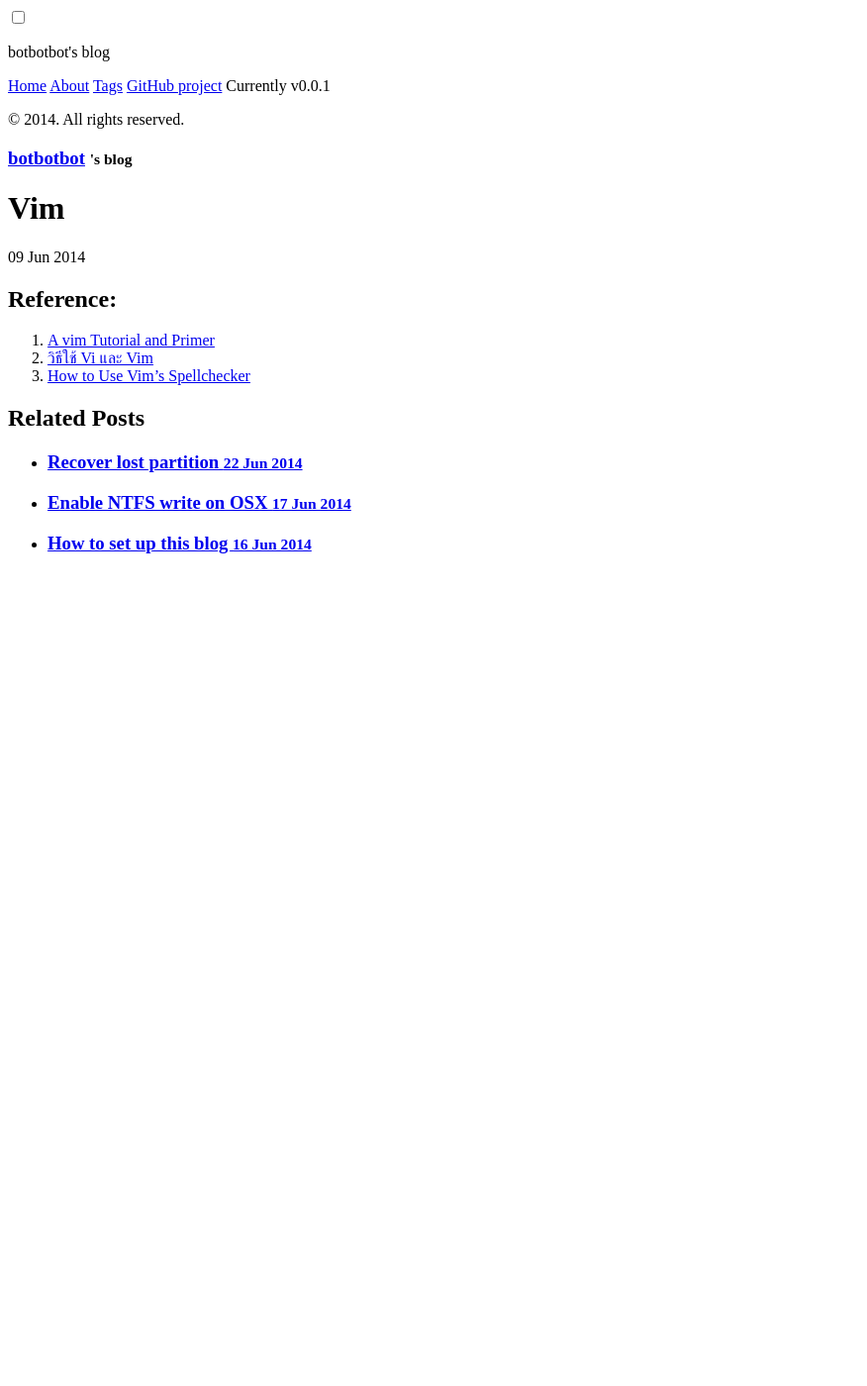
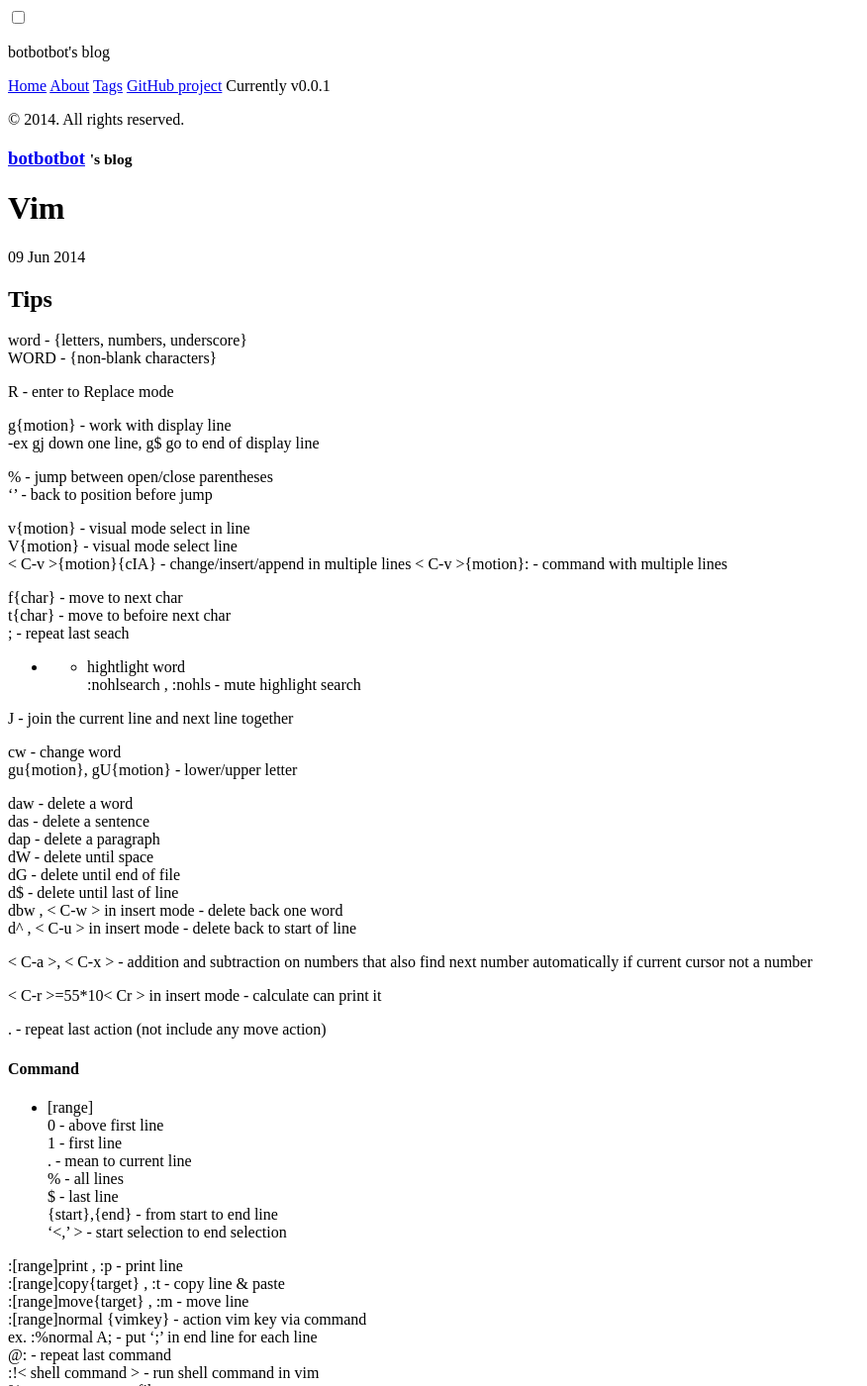
Before and after one commit to ibotdotout/ibotdotout.github.io, a Jekyll site: the page built from _posts/2014-06-09-vim.md, in a window 1280 px wide and 1400 px high. Shown: the whole window at 99% size, without its empty margins (0-876 px from the left). Built offline with Jekyll 4.4.1, drawn with Linux system fonts in a browser that asks for light colours; Markdown is read by kramdown in place of the engine named in the settings; some of the changed text lies outside the part shown.

Commit message:
update post/vim

````diff
--- a/_posts/2014-06-09-vim.md
+++ b/_posts/2014-06-09-vim.md
@@ -3,6 +3,105 @@ layout: post
 title: "Vim"
 tags: vim
 ---
+## Tips
+
+word - {letters, numbers, underscore}
+WORD - {non-blank characters}
+
+R - enter to Replace mode
+
+g{motion} - work with display line
+  -ex gj down one line, g$ go to end of display line
+
+% - jump between open/close parentheses
+'' - back to position before jump
+
+v{motion} - visual mode select in line
+V{motion} - visual mode select line
+< C-v >{motion}{cIA} - change/insert/append in multiple lines
+< C-v >{motion}: - command with multiple lines
+
+f{char} - move to next char
+t{char} - move to befoire next char
+; - repeat last seach
+* - hightlight word
+:nohlsearch , :nohls - mute highlight search
+
+J - join the current line and next line together
+
+cw - change word
+gu{motion}, gU{motion} - lower/upper letter
+
+daw - delete a word
+das - delete a sentence
+dap - delete a paragraph
+dW - delete until space
+dG - delete until end of file
+d$ - delete until last of line
+dbw , < C-w > in insert mode - delete back one word
+d^ , < C-u > in insert mode - delete back to start of line
+
+< C-a >, < C-x > - addition and subtraction on numbers that also find next number automatically if current cursor not a number
+
+< C-r >=55*10< Cr > in insert mode - calculate can print it
+
+. - repeat last action (not include any move action)
+
+#### Command
+* [range]
+    0 - above first line
+    1 - first line
+    . - mean to current line
+    % - all lines
+    $ - last line
+    {start},{end} - from start to end line
+    '<,' > - start selection to end selection
+
+:[range]print , :p - print line
+:[range]copy{target} , :t - copy line & paste
+:[range]move{target} , :m - move line
+:[range]normal {vimkey} - action vim key via command
+  ex. :%normal A; - put ';' in end line for each line
+@: - repeat last command
+:!< shell command > - run shell command in vim
+  % - mean to current file
+:shell - call shell in vim , 'exit' return to vim
+  use ctrl+z to call shell than 'fg' return to vim is better way
+
+#### Tab
+  :tabe[dit] {filename} - open file in new tab
+    use gt, gT to move to next, previous tab
+  :tabc[lose] - close all tabs
+  :tabo[nly] - keep current tab and closing all others
+
+#### Vim spell
+:set spell - enable spell checker
+[s, ]s - jump to miss spelling work
+z= - fix miss spelling word
+zg - add currect word into spell dictionary
+zw - remove current word from spell dictionary
+
+#### Repositioning the screen
+z< Cr > - Move current line to top screen
+z. - Move current line to mid screen
+z- - Move current line to botoom screen
+
+#### Scroll Screen
+< C-f > - scroll down one screen
+< C-b > - scroll up one screen
+< C-d > - scroll down half screen
+< C-u > - scroll up half screen
+
+#### Plug-in:
+1. [surround](https://github.com/tpope/vim-surround)
+2. ctags
+
+  ```sh
+  brew install ctags #install ctags
+  ctags -R # generate tags
+  ```
+  < C-] > to jump to tag
+  < C-t > to back to original
 
 ## Reference:
 1. [A vim Tutorial and Primer](http://www.danielmiessler.com/study/vim/)
````
